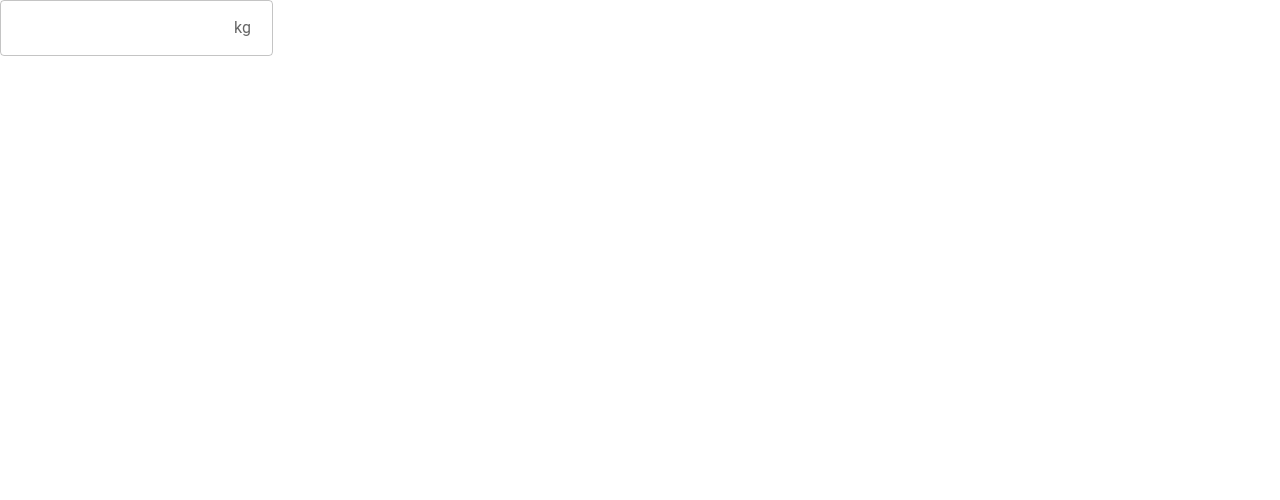
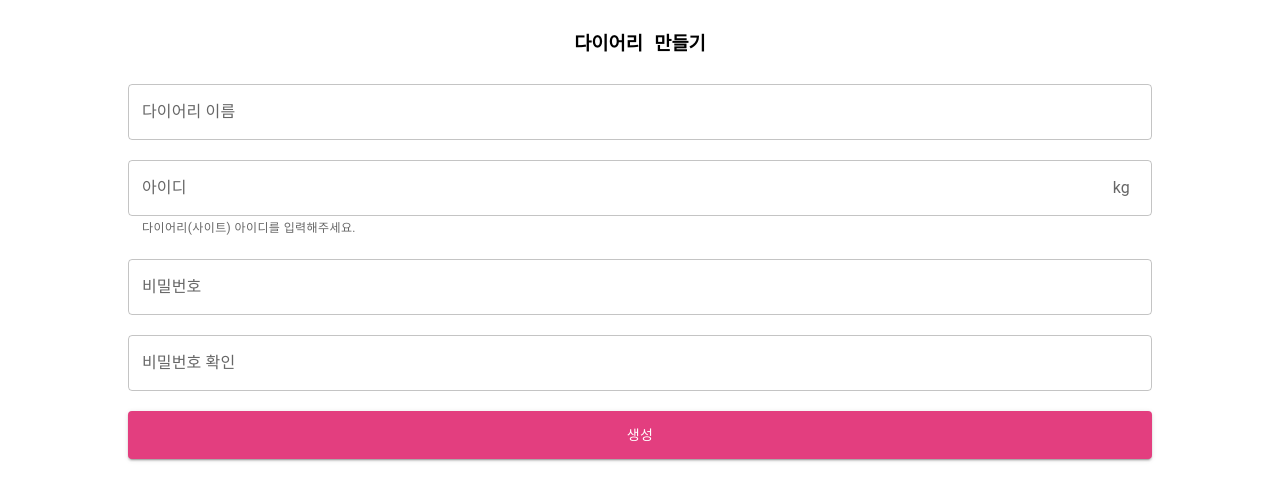
Before and after one commit to kis0421/study-diary, a React app: page / in a window 1280 px wide. Shown: the top 500 px of the page. Built offline with nearby package versions, Linux system fonts and the light colour scheme; no server answers; a web font is replaced by a local one.

Commit message:
다이어리 생성 UI

```diff
--- a/src/components/Main.tsx
+++ b/src/components/Main.tsx
@@ -1,24 +1,47 @@
 import React, { useEffect } from "react"
+import useStore from "../useStore";
 import { getSiteInfo } from "../utils/graphqlBuilder"
-import { TextField, InputAdornment } from "@mui/material"
-import KeywordInputField from "./KeywordInputField"
-import { useSwipeable } from 'react-swipeable';
+import { TextField, InputAdornment, Button } from "@mui/material"
+
 
 const Main = () => {
-
+  const { siteInfoForm } = useStore();
+  console.log(Button === Button)
   const check = async (e: React.ChangeEvent<HTMLTextAreaElement | HTMLInputElement>) => {
     const isRegisterdSiteId = await getSiteInfo(e.target.value);
-    // console.log(isRegisterdSiteId);
   }
+
+  const textFields = [
+    { label: "다이어리 이름", type: "text" },
+    {
+      label: "아이디", helperText: "다이어리(사이트) 아이디를 입력해주세요.", type: "text",
+      InputProps: {
+        endAdornment: <InputAdornment position="start">kg</InputAdornment>,
+      },
+    },
+    { label: "비밀번호", type: "password" },
+    { label: "비밀번호 확인", type: "password" },
+  ]
 
   return (
     <section style={{ position: "fixed", width: "100%", height: "100%", }}>
-      <TextField
-        onChange={check}
-        InputProps={{
-          endAdornment: <InputAdornment position="start">kg</InputAdornment>,
-        }}
-      />
+      <h1 style={{ textAlign: "center", margin: "1.5em 0" }}>다이어리 만들기</h1>
+
+      <article style={{ textAlign: "center" }}>
+        {textFields.map((field) => <TextField
+          key={field.label}
+          label={field.label}
+          helperText={field.helperText}
+          type={field.type}
+          InputProps={field.InputProps}
+          style={{ width: "80%", marginBottom: "20px" }} />)}
+
+        <Button
+          variant="contained"
+          style={{ width: "80%", height: "48px" }}
+          onClick={() => console.log("dd")}>생성</Button>
+
+      </article>
     </section>
   )
 }
```
